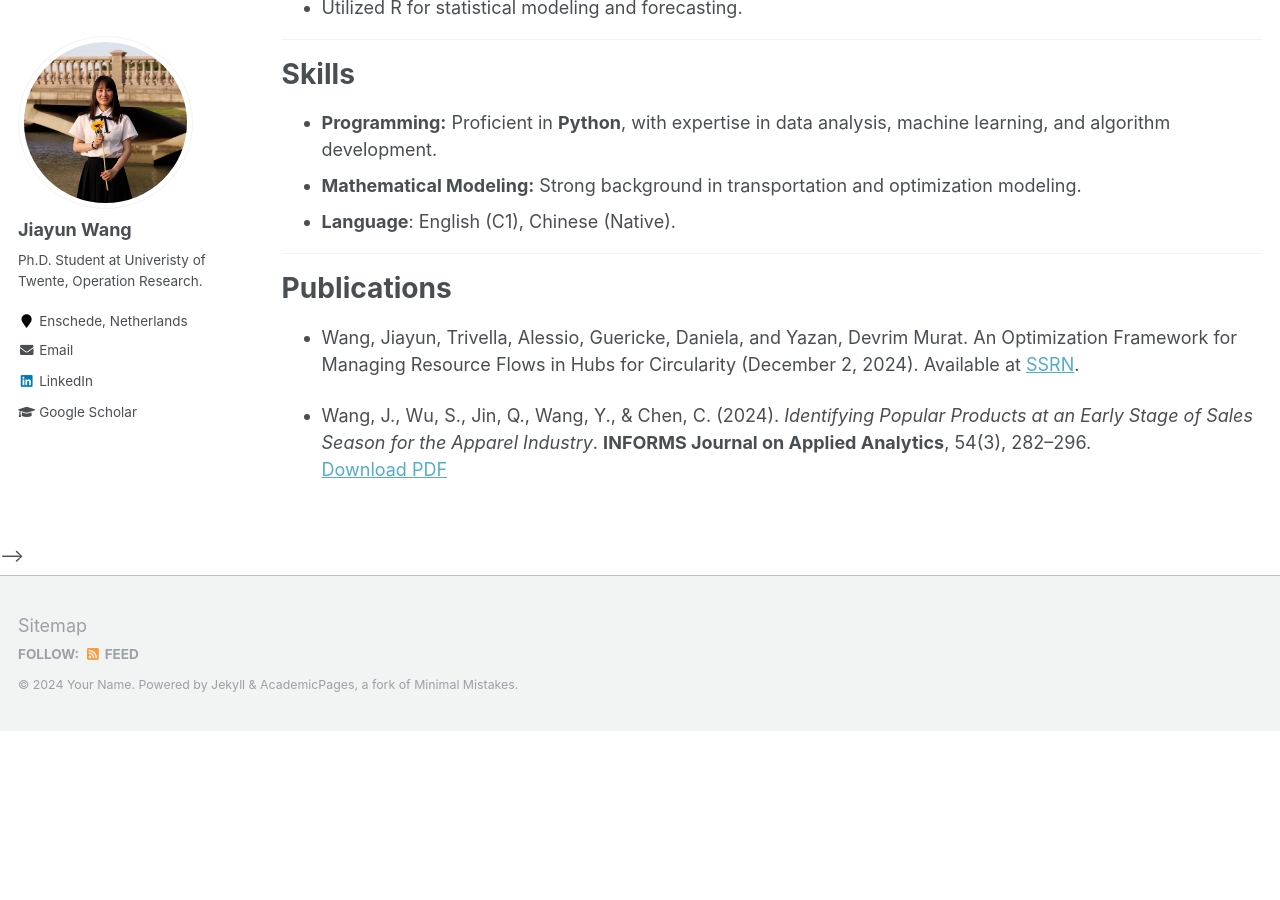
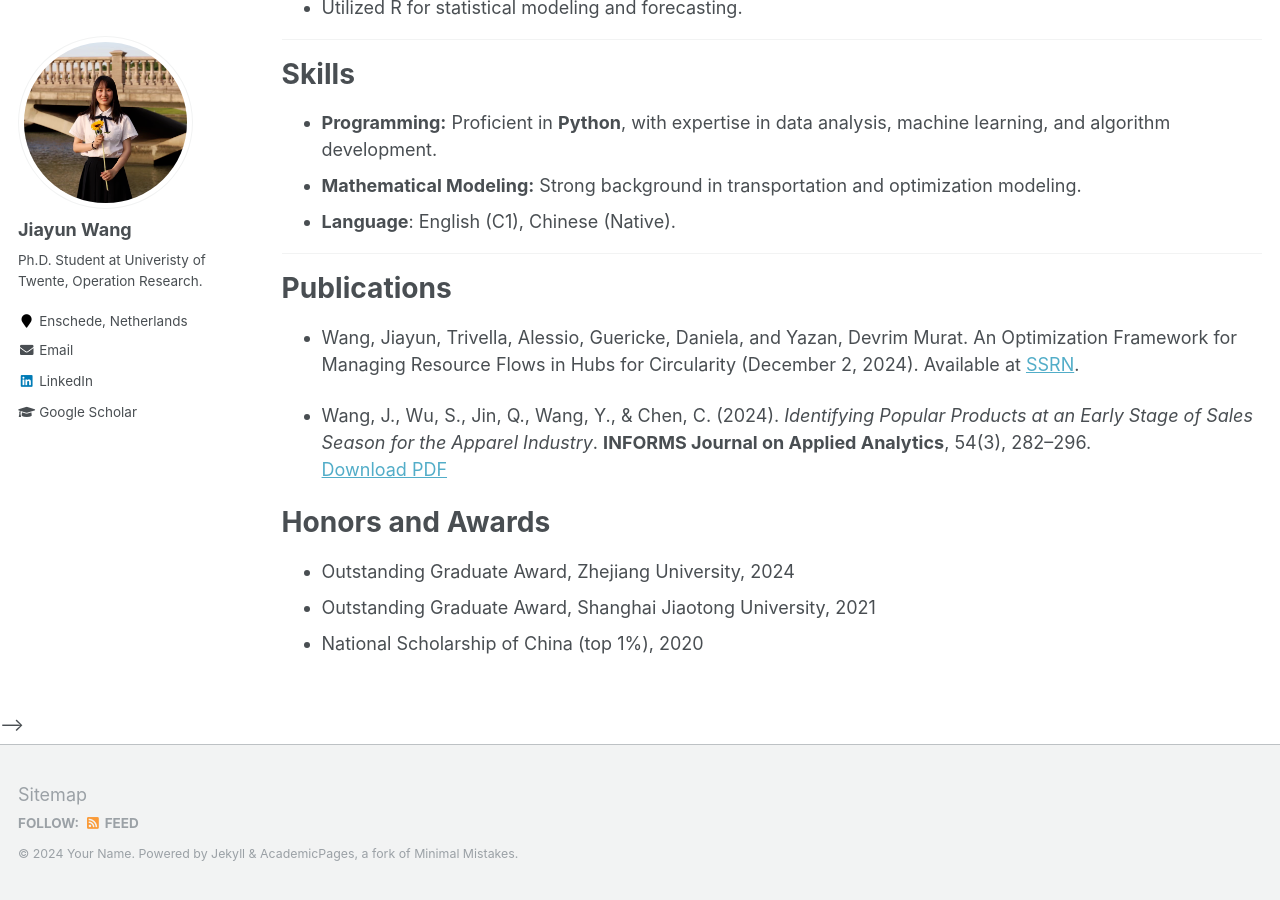
Before and after one commit to Jiayunvv/Jiayunvv.github.io, a Jekyll site: the page built from _pages/cv.md, in a window 1280 px wide and 900 px high, scrolled down 1846 px. Built offline with Jekyll 4.4.1, drawn with Linux system fonts in a browser that asks for light colours; before the commit the page ends 2577 px from its top, so only the background shows below that.

Commit message:
add reward

```diff
--- a/_pages/cv.md
+++ b/_pages/cv.md
@@ -76,3 +76,10 @@ redirect_from:
 
 - Wang, J., Wu, S., Jin, Q., Wang, Y., & Chen, C. (2024). *Identifying Popular Products at an Early Stage of Sales Season for the Apparel Industry*. **INFORMS Journal on Applied Analytics**, 54(3), 282–296.
   [Download PDF](/files/wang-et-al-2023-identifying-popular-products-at-an-early-stage-of-sales-season-for-apparel-industry.pdf)
+
+
+
+# **Honors and Awards**
+- Outstanding Graduate Award, Zhejiang University, 2024
+- Outstanding Graduate Award, Shanghai Jiaotong University, 2021
+- National Scholarship of China (top 1%), 2020
```
